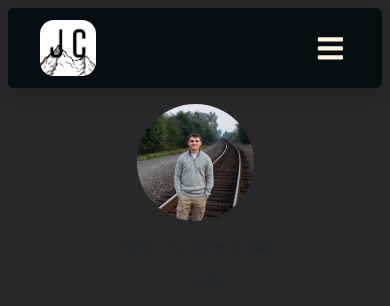
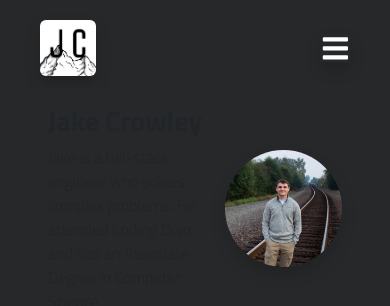
Before and after one commit to narrativityy/Portfolio, a React (Vite) app: page / in a window 390 px wide. Shown: the top 306 px of the page. Built offline with nearby package versions, Linux system fonts and the light colour scheme.

Commit message:
redesigned navbar

```diff
--- a/src/components/Home.jsx
+++ b/src/components/Home.jsx
@@ -5,17 +5,18 @@ const Home = () => {
   return (
     <div className="text-center mt-3">
         <div className="d-flex justify-content-center align-items-center">
-            <img id='headshot' src={headshot} height="50px" alt="Personal Portrait" />
-        </div>
-        <div className="mt-3">
-            <h3>Hello, my name is Jake</h3>
-
+            <div className="mx-2 ms-5 text-start">
+                <h2 className="fs-1 fw-bold">Jake Crowley</h2>
+                <p className="mt-2 fw-lighter">Jake is a full-stack engineer who solves complex problems. He attended Coding Dojo and has an Associate Degree in Computer Science</p>
+            </div>
+            <img className="me-5 shadow" id='headshot' src={headshot} height="50px" alt="Personal Portrait" />
         </div>
         <div className="mt-3 d-flex justify-content-center align-items-center">
             <div className="row align-items-start">
-                <div className="col">
+                <div className="col px-5">
+                    <h3>About me</h3>
                 </div>
-                <div className="col">
+                <div className="col px-5">
                     <h3>Skills</h3>
                 </div>
             </div>
--- a/src/components/Navbar.jsx
+++ b/src/components/Navbar.jsx
@@ -8,22 +8,22 @@ const Navbar = () => {
   const navRef = useRef(null)
 
   const showNavbar = () => {
-    navRef.current.classList.toggle("responsive_nav")
+    navRef.current.classList.toggle("responsive_nav")``
   }
 
   return (
-    <div id='navbar-container' className='m-2 mb-0 shadow rounded'>
+    <div id='navbar-container' className='m-2 mb-0'>
         <header>
-            <img id='logo' src={logo} alt="website logo" />
+            <img className='shadow rounded' id='logo' src={logo} alt="website logo" />
             <nav ref={navRef}>
                 <Link to={"/"}>Home</Link>
                 <Link to={"/work"}>My Work</Link>
                 <Link to={"/about"} href="/#">About Me</Link>
-                <button className='nav-btn nav-close-btn' onClick={showNavbar}>
+                <button className='nav-btn nav-close-btn shadow' onClick={showNavbar}>
                     <FaTimes />
                 </button>
             </nav>
-            <button className='nav-btn' onClick={showNavbar}>
+            <button className='nav-btn shadow' onClick={showNavbar}>
                 <FaBars />
             </button>
         </header>
--- a/src/styles/main.css
+++ b/src/styles/main.css
@@ -12,7 +12,6 @@
 	--mainNavbarColor: #040D12;
 	--mainNavbarColorLight: #61677A;
 	--secondaryColor: #D8D9DA;
-	--textColor: #FFF6E0;
 }
 
 header {
@@ -22,13 +21,13 @@ header {
 	height: 80px;
 	padding: 0 2rem;
 	font-size: 1.5rem;
-	background-color: var(--mainNavbarColor);
-	color: var(--textColor);
+	background-color: var(--mainColor);
+	color: white;
 }
 
 nav a {
 	margin: 0 1rem;
-	color: var(--textColor);
+	color: white;
 	text-decoration: none;
 }
 
@@ -36,13 +35,17 @@ nav a:hover {
 	color: var(--secondaryColor);
 }
 
+nav button:hover {
+	color: var(--secondaryColor);
+}
+
 header .nav-btn {
-	padding: 5px;
+	padding: 0px;
 	cursor: pointer;
 	background: transparent;
 	border: none;
 	outline: none;
-	color: var(--textColor);
+	color: white;
 	max-width: 0;
 	visibility: hidden;
 	opacity: 0;
@@ -74,7 +77,7 @@ nav {
 		align-items: center;
 		justify-content: center;
 		gap: 1.5rem;
-		background-color: var(--mainNavbarColor);
+		background-color: var(--mainColor);
 		transition: 1s;
 	}
 
@@ -99,7 +102,6 @@ nav {
 
 #logo {
 	height: 70%;
-	border-radius: 25%;
 }
 
 #headshot {
```
